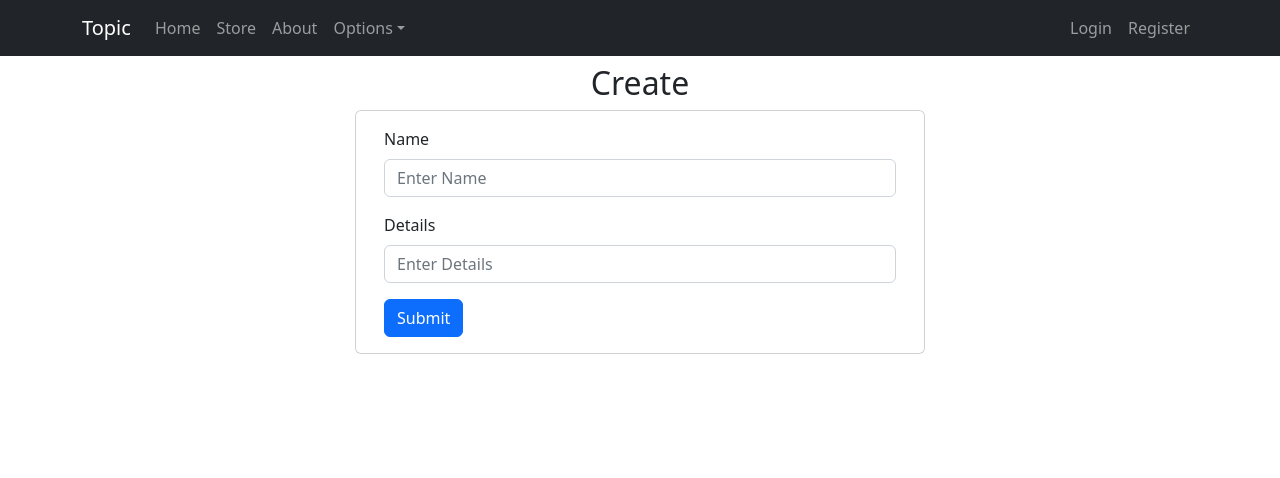
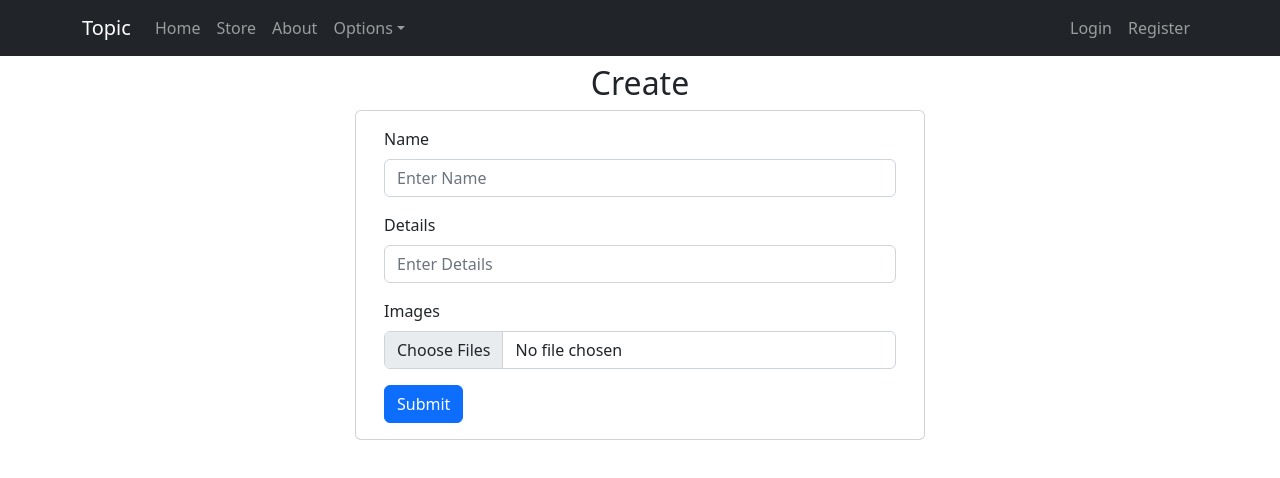
Before and after one commit to HEEPOKE/nestjs-next-ts, a Next.js app in the folder frontend/: page /create in a window 1280 px wide. Shown: the top 478 px of the page. Built offline with nearby package versions, Linux system fonts and the light colour scheme.

Commit message:
update form

```diff
--- a/frontend/pages/create.tsx
+++ b/frontend/pages/create.tsx
@@ -16,7 +16,7 @@ export default function Create() {
   };
 
   return (
-    <div>
+    <>
       <NavbarMenu />
       <h2 className="text-dark text-center mt-2">Create</h2>
       <Container>
@@ -48,12 +48,28 @@ export default function Create() {
                     Please Enter Details.
                   </Form.Control.Feedback>
                 </Form.Group>
+                <Form.Group
+                  className="mb-3"
+                  controlId="exampleForm.ControlInput1"
+                >
+                  <Form.Label>Images</Form.Label>
+                  <Form.Control
+                    type="file"
+                    placeholder="Enter Images"
+                    accept="image/*"
+                    multiple
+                    required
+                  />
+                  <Form.Control.Feedback type="invalid">
+                    Please Enter Images.
+                  </Form.Control.Feedback>
+                </Form.Group>
                 <Button type="submit">Submit</Button>
               </Form>
             </Card.Body>
           </Card>
         </Row>
       </Container>
-    </div>
+    </>
   );
 }
```
